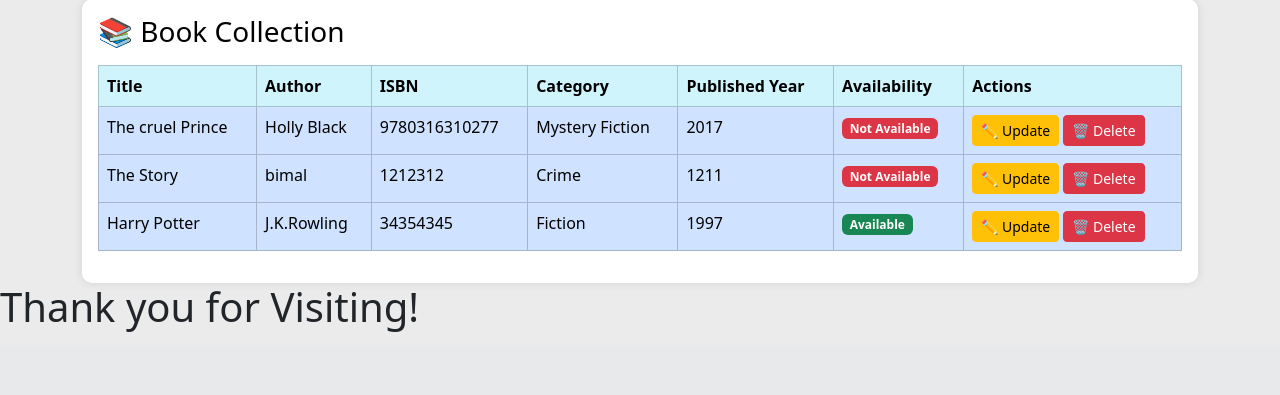
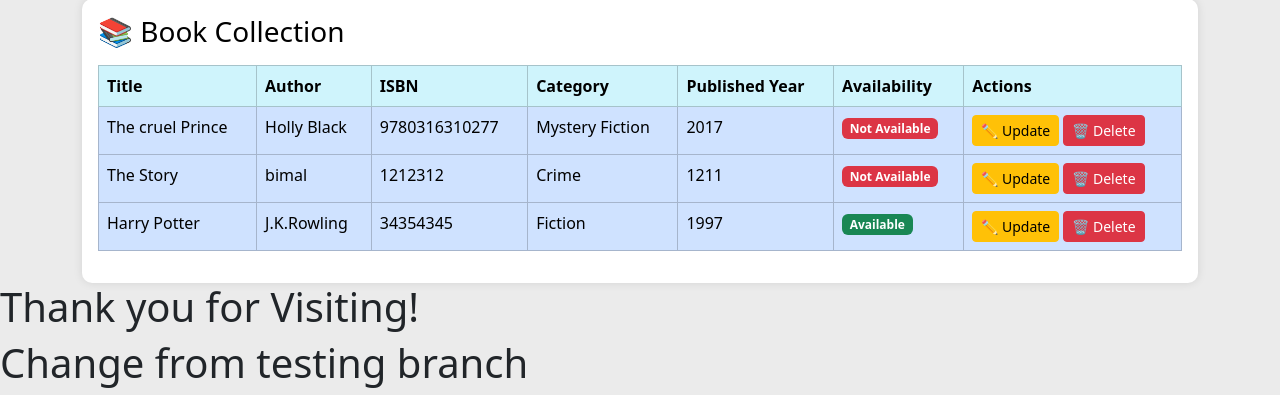
Before and after one commit to Jiya156/LibraryManagement, a Django app: page / in a window 1280 px wide. Shown: the part 455-850 px from the top of the page. Before the commit the page ends 787 px from the top, so only its background shows below. Run offline with Django 5.2, Linux system fonts and the light colour scheme; data comes from the database, SQL or seed files in the repository; some libraries are stand-ins or nearby versions.

Commit message:
update home from testing

```diff
--- a/template/home.html
+++ b/template/home.html
@@ -94,6 +94,7 @@
 
     <div>
         <h1>Thank you for Visiting!</h1>
+        <h1>Change from testing branch</h1>
     </div>
 
 </body>
```
